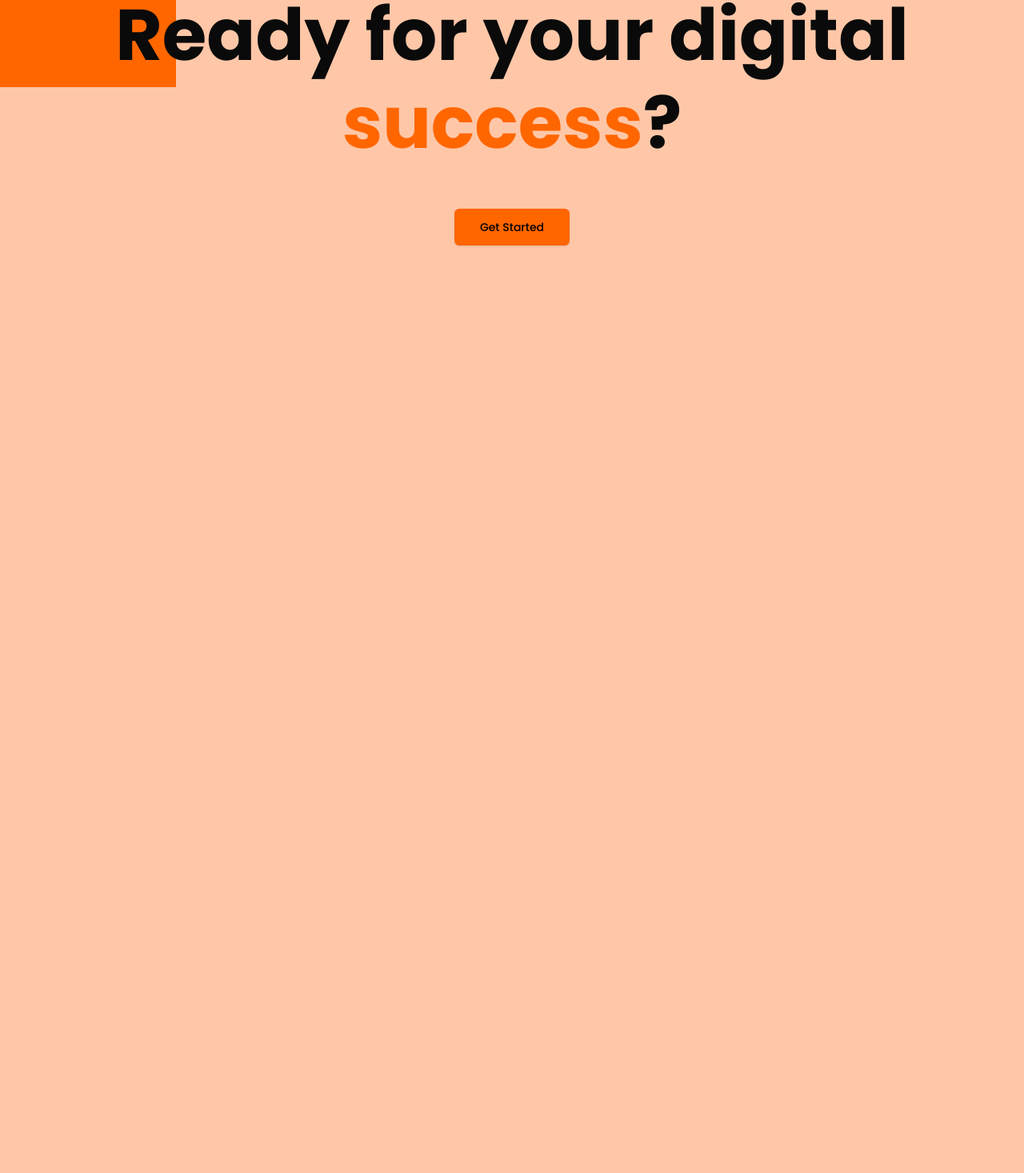
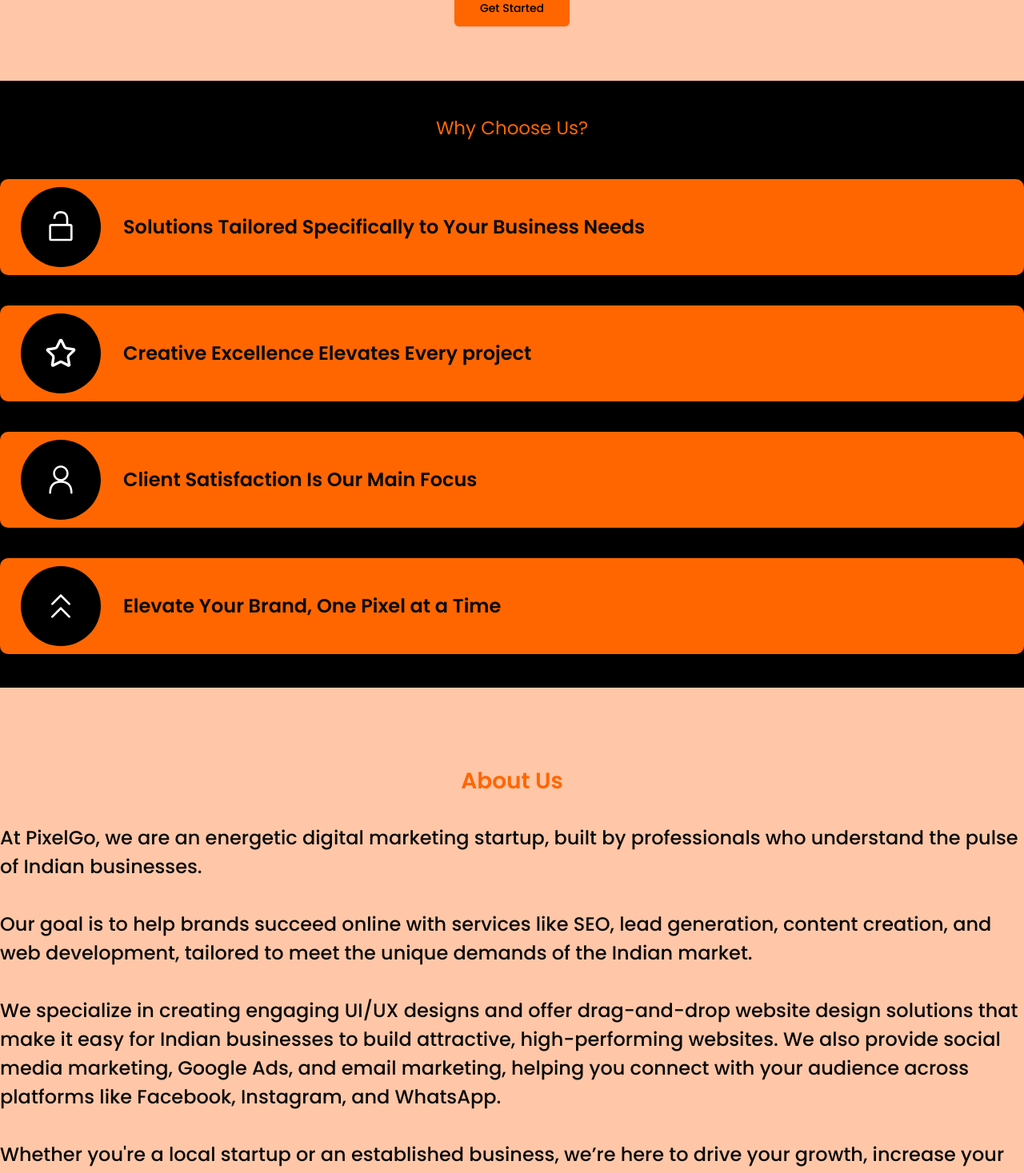
Before and after one commit to hamid1882/pixelgo, a Next.js app: page / in a window 1280 px wide. Shown: the part 2718-4185 px from the top of the page at 80% size. Before the commit the page ends 3093 px from the top, so only its background shows below. Built offline with nearby package versions, Linux system fonts and the light colour scheme.

Commit message:
feat: added why choose us and about us section

```diff
--- a/src/app/page.tsx
+++ b/src/app/page.tsx
@@ -1,8 +1,10 @@
+import AboutUs from "@/components/AboutUs";
 import DriveLeads from "@/components/DriveLeads";
 import Explore from "@/components/Explore";
 import Hero from "@/components/Hero";
 import Services from "@/components/Services";
 import Success from "@/components/Success";
+import WhyChooseUs from "@/components/WhyChooseUs";
 
 export default function Home() {
   return (
@@ -12,6 +14,8 @@
       <Explore />
       <DriveLeads />
       <Success />
+      <WhyChooseUs />
+      <AboutUs />
     </div>
   );
 }
--- /dev/null
+++ b/src/components/AboutUs.tsx
@@ -0,0 +1,34 @@
+import React from "react";
+
+function AboutUs() {
+  return (
+    <div className="container mx-auto px-[20px] sm:px-0 space-y-[22px] lg:space-y-[32px] py-[28px]">
+      <h2 className="text-center font-semibold text-pixelgo-brand text-[23px] lg:text-[28px]">
+        About Us
+      </h2>
+      <p className="text-[12px] lg:text-[24px] font-medium">
+        At PixelGo, we are an energetic digital marketing startup, built by
+        professionals who understand the pulse of Indian businesses.
+        <br />
+        <br />
+        Our goal is to help brands succeed online with services like SEO, lead
+        generation, content creation, and web development, tailored to meet the
+        unique demands of the Indian market.
+        <br />
+        <br />
+        We specialize in creating engaging UI/UX designs and offer drag-and-drop
+        website design solutions that make it easy for Indian businesses to
+        build attractive, high-performing websites. We also provide social media
+        marketing, Google Ads, and email marketing, helping you connect with
+        your audience across platforms like Facebook, Instagram, and WhatsApp.
+        <br />
+        <br />
+        Whether you're a local startup or an established business, we’re here to
+        drive your growth, increase your visibility, and help you make a lasting
+        impact in the Indian market.
+      </p>
+    </div>
+  );
+}
+
+export default AboutUs;
--- a/src/components/DriveLeads.tsx
+++ b/src/components/DriveLeads.tsx
@@ -1,7 +1,4 @@
-import React from "react";
 import { Button } from "./ui/button";
-import DriveLeadsImg from "../../public/static/images/drive-leads.webp";
-import Image from "next/image";
 
 function DriveLeads() {
   return (
@@ -27,14 +24,14 @@
           </Button>
         </div>
       </div>
-      <div className="w-full flex justify-center">
+      {/* <div className="w-full flex justify-center">
         <Image
           src={DriveLeadsImg}
           alt="Drive Leads, Build Growth, Create Impact"
           width={500}
           height={500}
         />
-      </div>
+      </div> */}
     </div>
   );
 }
--- /dev/null
+++ b/src/components/WhyChooseUs.tsx
@@ -0,0 +1,58 @@
+import React from "react";
+import WhyChooseUsCard from "./ui/WhyChooseUsCard";
+import {
+  DoubleArrowUpIcon,
+  LockOpen1Icon,
+  PersonIcon,
+} from "@radix-ui/react-icons";
+import { Star } from "lucide-react";
+
+const WhyChooseUsData = [
+  {
+    icon: (
+      <LockOpen1Icon className="text-white w-[20px] lg:w-[40px] h-[20px] lg:h-[40px]" />
+    ),
+    details: "Solutions Tailored Specifically to Your Business Needs",
+  },
+  {
+    icon: (
+      <Star className="text-white w-[20px] lg:w-[40px] h-[20px] lg:h-[40px]" />
+    ),
+    details: "Creative Excellence Elevates Every project",
+  },
+  {
+    icon: (
+      <PersonIcon className="text-white w-[20px] lg:w-[40px] h-[20px] lg:h-[40px]" />
+    ),
+    details: "Client Satisfaction Is Our Main Focus",
+  },
+  {
+    icon: (
+      <DoubleArrowUpIcon className="text-white w-[20px] lg:w-[40px] h-[20px] lg:h-[40px]" />
+    ),
+    details: "Elevate Your Brand, One Pixel at a Time",
+  },
+];
+
+function WhyChooseUs() {
+  return (
+    <div className="my-[48px] lg:my-[68px] bg-black py-[28px] lg:py-[42px] px-[20px] lg:px-0">
+      <div className="container mx-auto px-[20px] lg:px-0">
+        <h1 className="text-[23px] text-pixelgo-brand text-center">
+          Why Choose Us?
+        </h1>
+        <div className="mt-[38px] lg:mt-[46px] space-y-[26px] lg:space-y-[38px]">
+          {WhyChooseUsData.map((whyData) => (
+            <WhyChooseUsCard
+              key={whyData.details}
+              details={whyData.details}
+              icon={whyData.icon}
+            />
+          ))}
+        </div>
+      </div>
+    </div>
+  );
+}
+
+export default WhyChooseUs;
--- /dev/null
+++ b/src/components/ui/WhyChooseUsCard.tsx
@@ -0,0 +1,22 @@
+import { ReactNode } from "react";
+
+function WhyChooseUsCard({
+  details,
+  icon,
+}: {
+  details: string;
+  icon: ReactNode;
+}) {
+  return (
+    <div className="bg-pixelgo-brand rounded-[10px] h-[60px] lg:h-[120px] flex w-full items-center gap-[12px] lg:gap-[28px] px-[26px]">
+      <div className="bg-black w-[40px] lg:w-[100px] h-[40px] lg:h-[100px] rounded-full flex justify-center items-center">
+        {icon}
+      </div>
+      <p className="text-[14px] lg:text-[24px] font-semibold lg:leading-[33px]">
+        {details}
+      </p>
+    </div>
+  );
+}
+
+export default WhyChooseUsCard;
```
